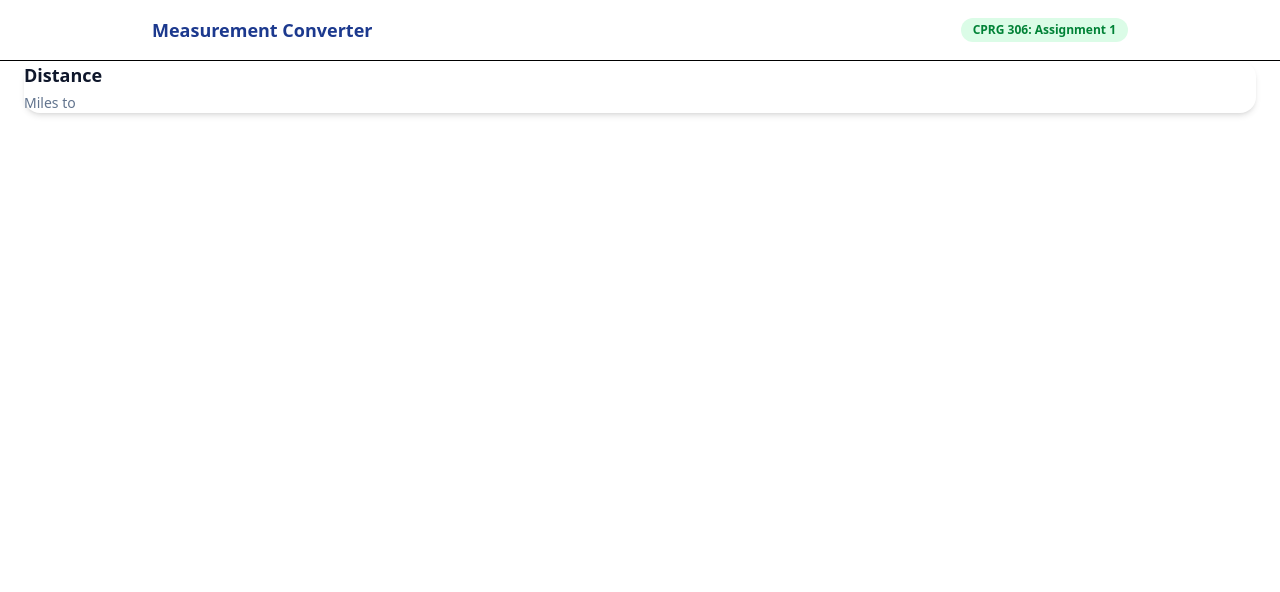
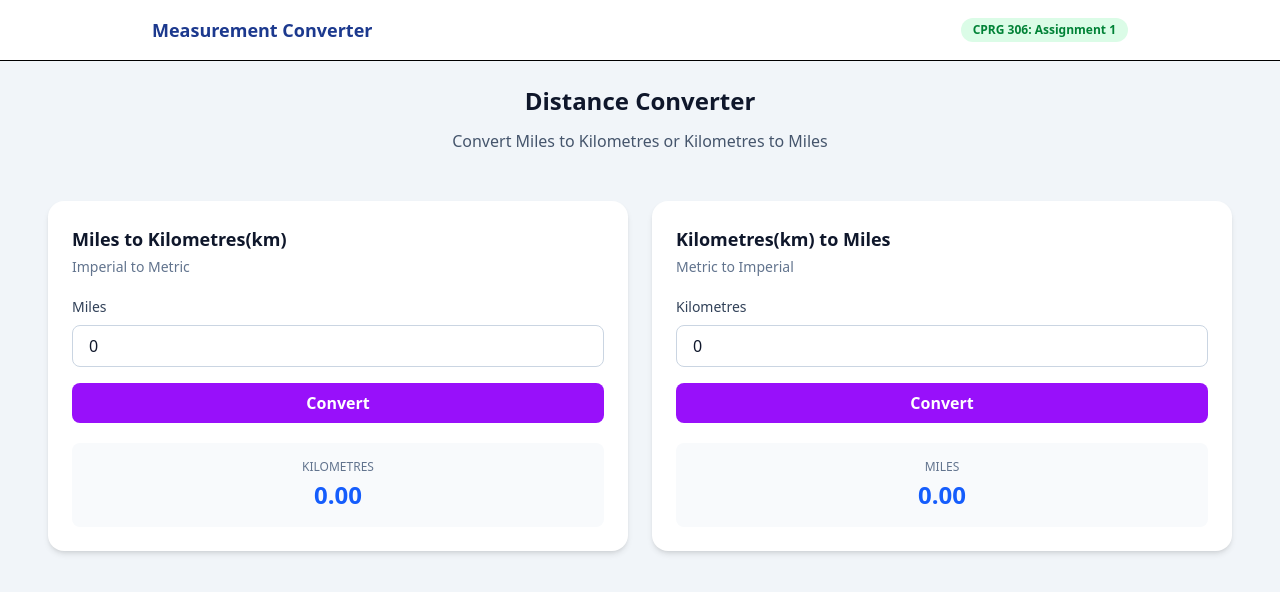
Before and after one commit to BenjaminGataric/Assignment-1, a website: page pages/distance.html in a window 1280 px wide. Drawn offline with nearby package versions, Linux system fonts and the light colour scheme.

Commit message:
Disstance HTML/CSS

```diff
--- a/pages/distance.html
+++ b/pages/distance.html
@@ -6,22 +6,67 @@
     <title>Measurement Converter</title>
     <script src="https://cdn.jsdelivr.net/npm/@tailwindcss/browser@4"></script>
   </head>
-  <body>
+  <body class="bg-slate-100 min-h-screen">
     <header class="bg-white border-b border-late-200">
         <div
           class="max-w-5xl mx-auto px-6 py-4 flex items-center justify-between">
-          <h1 class="text-lg font-bold text-blue-900">Measurement Converter</h1>
+          <h1 class="text-lg font-bold text-blue-900"><a href="index.html">Measurement Converter</a></h1>
           <span class="text-xs font-semibold text-green-700 bg-green-100 px-3 py-1 rounded-full"
             >CPRG 306: Assignment 1</span>
         </div>
     </header>
+    <section class="text-center p-6">
+          <h1 class="text-2xl font-bold text-slate-900">Distance Converter</h1>
+          <p class="text-base text-slate-600 mt-3 max-w-xl mx-auto">Convert Miles to Kilometres or Kilometres to Miles</p>
+        </section>
     <Main class="max-wl-5xl mx-auto px-6 pb-16">
-      <div class="bg-white rounded-2xl shadow-md">
-        <h3 class="text-lg font-bold text-slate-900">Distance</h3>
-        <p class="text-sm text-slate-500 mt-1">Miles to</p>
+      <div class="grid grid-cols-1 md:grid-cols-2 gap-6 p-6">
+        <div class="bg-white rounded-2xl shadow-md p-6">
+          <h3 class="text-lg font-bold text-slate-900">Miles to Kilometres(km)</h3>
+          <p class="text-sm text-slate-500 mt-1">Imperial to Metric</p>
 
+          <label for="miles-input" class="block text-sm font-medium text-slate-700 mt-5 mb-2">Miles</label>
+          <input
+            id="miles-input"
+            type="number"
+            value="0"
+            class="w-full rounded-lg border border-slate-300 px-4 py-2 text-slate-900 focus:border-purple-500 focus-outline-none"
+          />
+
+          <button
+            id="miles-button"
+            class="w-full mt-4 rounded-lg bg-purple-600 px-4 py-2 font-semibold text-white hover:bg-purple-700 transition cursor-pointer"
+          >Convert</button>
+
+          <div class="mt-5 rounded-lg bg-slate-50 p-4 text-center">
+              <p class="text-xs uppercase tracker-wide text-slate-500">Kilometres</p>
+              <p id="miles-results" class="text-2xl font-bold text-blue-600 mt-1">0.00</p>
+          </div>
+        </div>
+
+        <div class="bg-white rounded-2xl shadow-md p-6">
+          <h3 class="text-lg font-bold text-slate-900">Kilometres(km) to Miles</h3>
+          <p class="text-sm text-slate-500 mt-1">Metric to Imperial</p>
+
+          <label for="km-input" class="block text-sm font-medium text-slate-700 mt-5 mb-2">Kilometres</label>
+          <input
+            id="km-input"
+            type="number"
+            value="0"
+            class="w-full rounded-lg border border-slate-300 px-4 py-2 text-slate-900 focus:border-purple-500 focus-outline-none"
+          />
+
+          <button
+            id="km-button"
+            class="w-full mt-4 rounded-lg bg-purple-600 px-4 py-2 font-semibold text-white hover:bg-purple-700 transition cursor-pointer"
+          >Convert</button>
+
+          <div class="mt-5 rounded-lg bg-slate-50 p-4 text-center">
+              <p class="text-xs uppercase tracker-wide text-slate-500">Miles</p>
+              <p id="miles-results" class="text-2xl font-bold text-blue-600 mt-1">0.00</p>
+          </div>
+        </div>
       </div>
-
     </Main>
   </body>
 </html>
```
